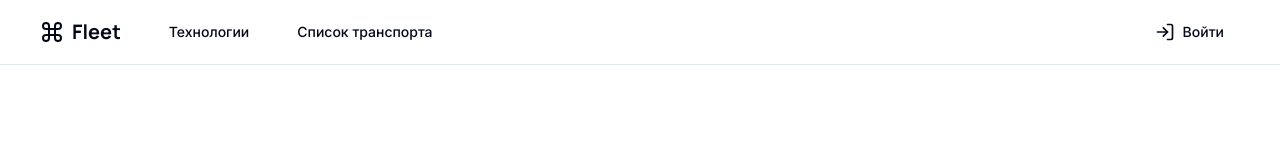
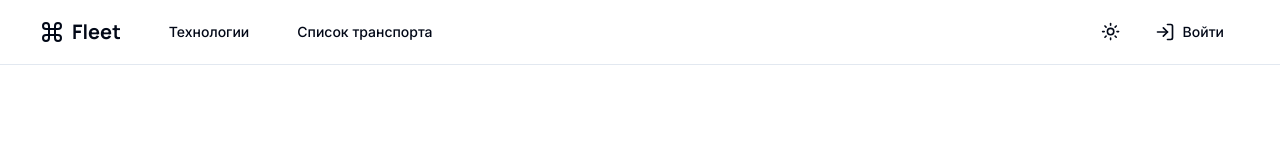
Before and after one commit to NaotoAzazel/Fleet, a Next.js app in the folder frontend/: page / in a window 1280 px wide. Shown: the top 160 px of the page. Built offline with nearby package versions, Linux system fonts and the light colour scheme.

Commit message:
added theme provider

```diff
--- a/frontend/package.json
+++ b/frontend/package.json
@@ -16,6 +16,7 @@
     "clsx": "^2.1.0",
     "lucide-react": "^0.323.0",
     "next": "14.1.0",
+    "next-themes": "^0.2.1",
     "react": "^18",
     "react-dom": "^18",
     "tailwind-merge": "^2.2.1",
--- a/frontend/src/app/layout.tsx
+++ b/frontend/src/app/layout.tsx
@@ -4,6 +4,7 @@ import "../styles/globals.css";
 import { cn } from "@/lib/utils";
 import Navbar from "@/components/navbar";
 import { siteConfig } from "@/config/site";
+import { ThemeProvider } from "@/components/theme-provider";
 
 const inter = Inter({ subsets: ["latin"], variable: "--font-sans" });
 const manrope = Manrope({ subsets: ["latin"], variable: "--font-heading" });
@@ -20,12 +21,19 @@ export default function RootLayout({
   return (
     <html lang="en" className="h-full">
       <body className={cn("relative h-full font-sans antialiased", `${inter.variable} font-sans`, `${manrope.variable} font-sans`)}>
+        <ThemeProvider
+          attribute="class"
+          defaultTheme="system"
+          enableSystem
+          disableTransitionOnChange
+        >
           <main className="relative flex flex-col min-h-screen">
             <Navbar />
             <div className="flex-grow flex-1">
               {children}
             </div>
           </main>
+        </ThemeProvider>
       </body>
     </html>
   );
--- /dev/null
+++ b/frontend/src/components/mode-toggle.tsx
@@ -0,0 +1,44 @@
+"use client"
+
+import * as React from "react"
+import { useTheme } from "next-themes"
+
+import { Button } from "@/components/ui/button"
+import {
+  DropdownMenu,
+  DropdownMenuContent,
+  DropdownMenuItem,
+  DropdownMenuTrigger,
+} from "@/components/ui/dropdown-menu"
+
+import { Icons } from "@/components/icons";
+
+export function ModeToggle() {
+  const { setTheme } = useTheme();
+
+  return (
+    <DropdownMenu>
+      <DropdownMenuTrigger asChild>
+        <Button variant="ghost" size="icon">
+          <Icons.sun className="h-[1.2rem] w-[1.2rem] rotate-0 scale-100 transition-all dark:-rotate-90 dark:scale-0" />
+          <Icons.moon className="absolute h-[1.2rem] w-[1.2rem] rotate-90 scale-0 transition-all dark:rotate-0 dark:scale-100" />
+          <span className="sr-only">Toggle theme</span>
+        </Button>
+      </DropdownMenuTrigger>
+      <DropdownMenuContent align="end">
+        <DropdownMenuItem onClick={() => setTheme("light")}>
+          <Icons.sun className="mr-2 h-4 w-4" />
+          <span>Светлая</span>
+        </DropdownMenuItem>
+        <DropdownMenuItem onClick={() => setTheme("dark")}>
+          <Icons.moon className="mr-2 h-4 w-4" />
+          <span>Темная</span>
+        </DropdownMenuItem>
+        <DropdownMenuItem onClick={() => setTheme("system")}>
+          <Icons.laptop className="mr-2 h-4 w-4"/>
+          <span>Системная</span>
+        </DropdownMenuItem>
+      </DropdownMenuContent>
+    </DropdownMenu>
+  )
+}
--- a/frontend/src/components/navbar.tsx
+++ b/frontend/src/components/navbar.tsx
@@ -5,6 +5,7 @@ import { Icons } from "@/components/icons";
 import { siteConfig } from "@/config/site";
 import MobileNav from "./mobile-nav";
 import AuthButton from "./auth-button";
+import { ModeToggle } from "./mode-toggle";
 
 export default function Navbar() {
   const user = null;
@@ -28,7 +29,8 @@ export default function Navbar() {
             </div>
 
             <div className="ml-auto items-center">
-              <div className="lg:flex lg:flex-1 lg:items-center lg:justify-end lg:space-x-6">
+              <div className="flex lg:flex-1 lg:items-center lg:justify-end space-x-2">
+                <ModeToggle />
                 <AuthButton user={user}/>
               </div>
             </div>
--- /dev/null
+++ b/frontend/src/components/theme-provider.tsx
@@ -0,0 +1,9 @@
+"use client"
+
+import * as React from "react"
+import { ThemeProvider as NextThemesProvider } from "next-themes"
+import { type ThemeProviderProps } from "next-themes/dist/types"
+
+export function ThemeProvider({ children, ...props }: ThemeProviderProps) {
+  return <NextThemesProvider {...props}>{children}</NextThemesProvider>
+}
```
Also changed, not shown: frontend/src/components/icons.ts (+8 -2 lines), 1 other file (tests, documents, lock files or other folders). Lines whose indentation alone changed are shown as unchanged.
